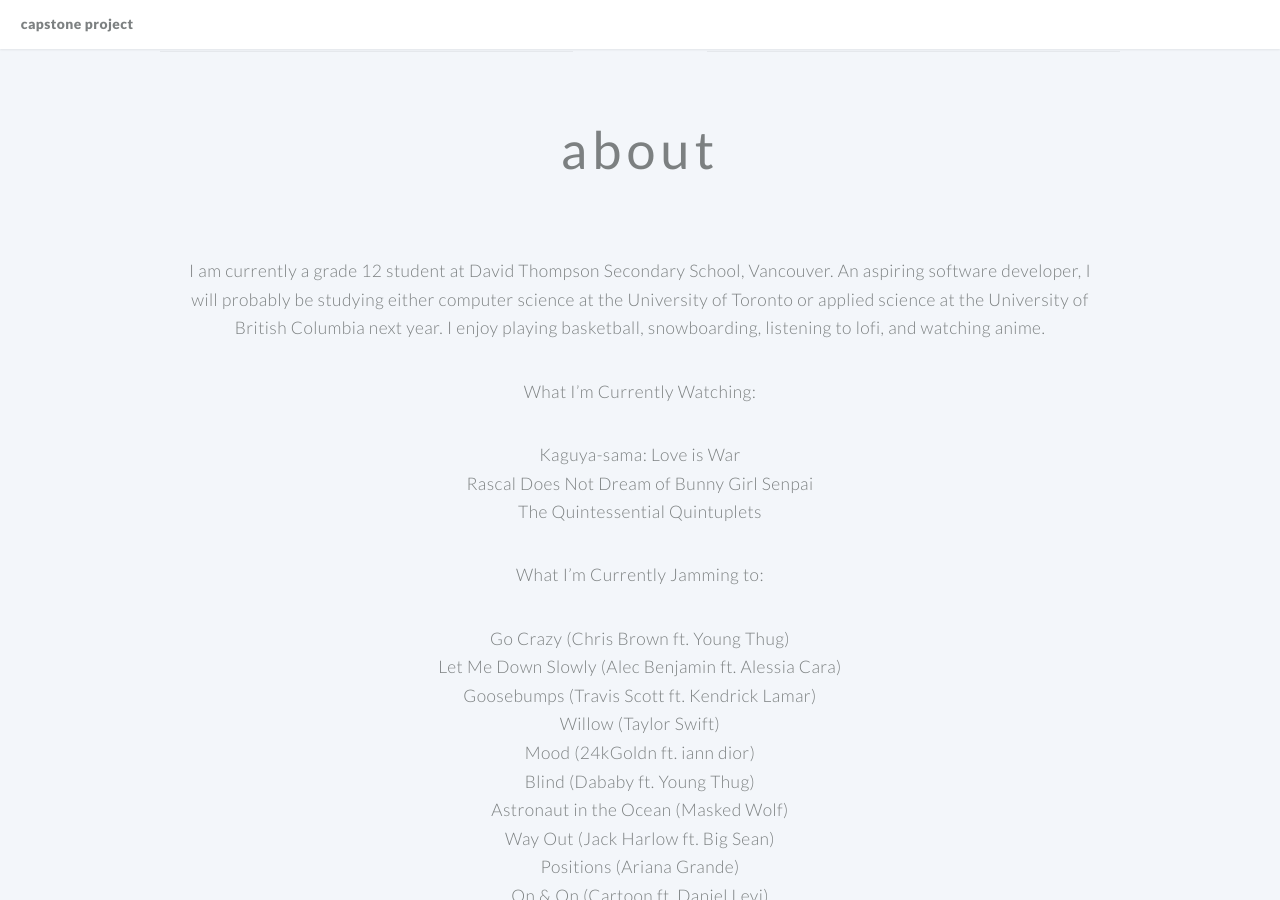
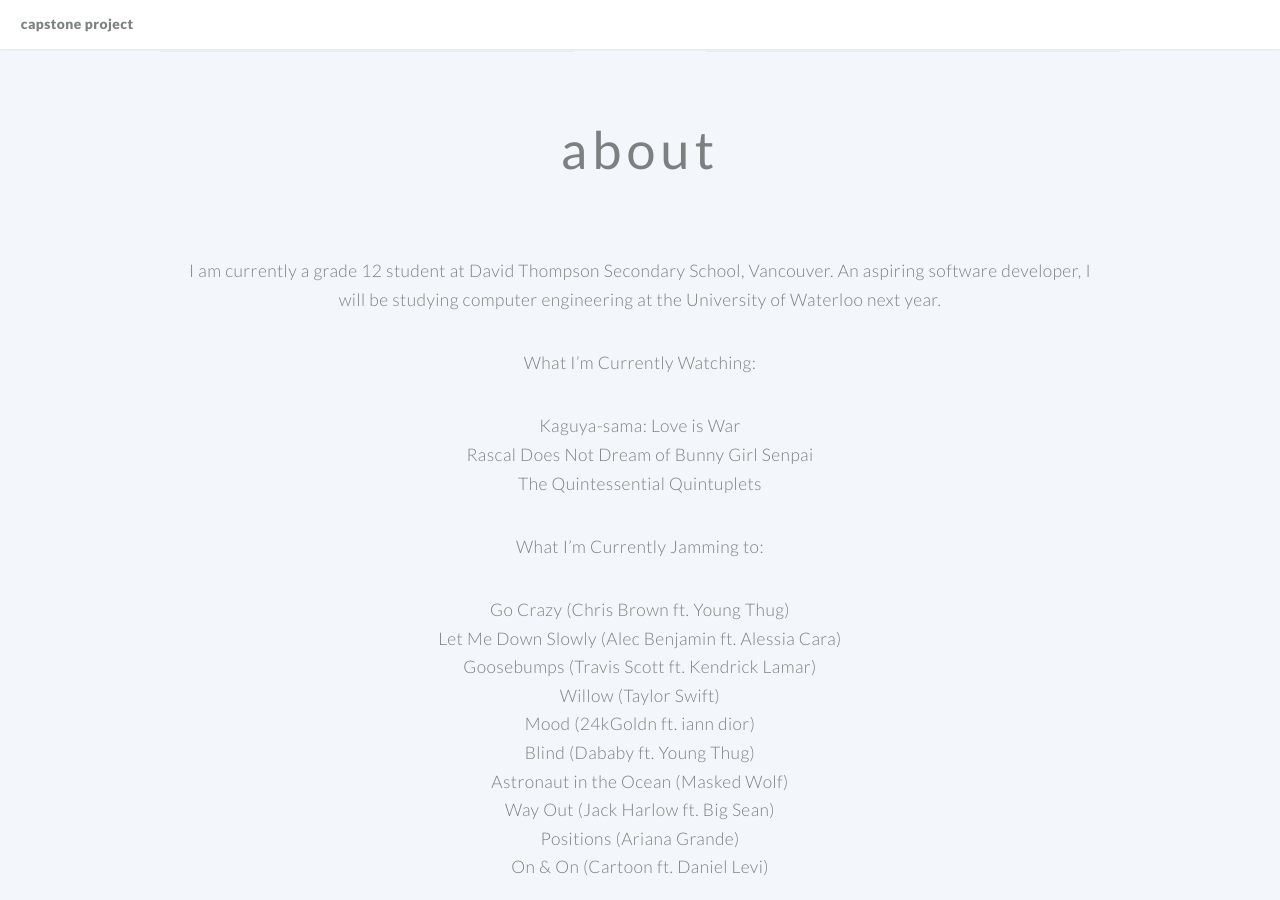
Before and after one commit to wqyzeng/wqyzeng.github.io, a Jekyll site: the page built from index.md, in a window 1280 px wide and 900 px high, scrolled down 612 px. Built offline with Jekyll 4.4.1, drawn with Linux system fonts in a browser that asks for light colours.

Commit message:
Update index.md

```diff
--- a/index.md
+++ b/index.md
@@ -43,7 +43,7 @@ cta_button_label: contact # the label on the button
 ---
 [//]: # (write a bit about yourself here)
 
-I am currently a grade 12 student at David Thompson Secondary School, Vancouver. An aspiring software developer, I will probably be studying either computer science at the University of Toronto or applied science at the University of British Columbia next year. I enjoy playing basketball, snowboarding, listening to lofi, and watching anime.
+I am currently a grade 12 student at David Thompson Secondary School, Vancouver. An aspiring software developer, I will be studying computer engineering at the University of Waterloo next year.
 
 What I'm Currently Watching:
 - Kaguya-sama: Love is War
```
